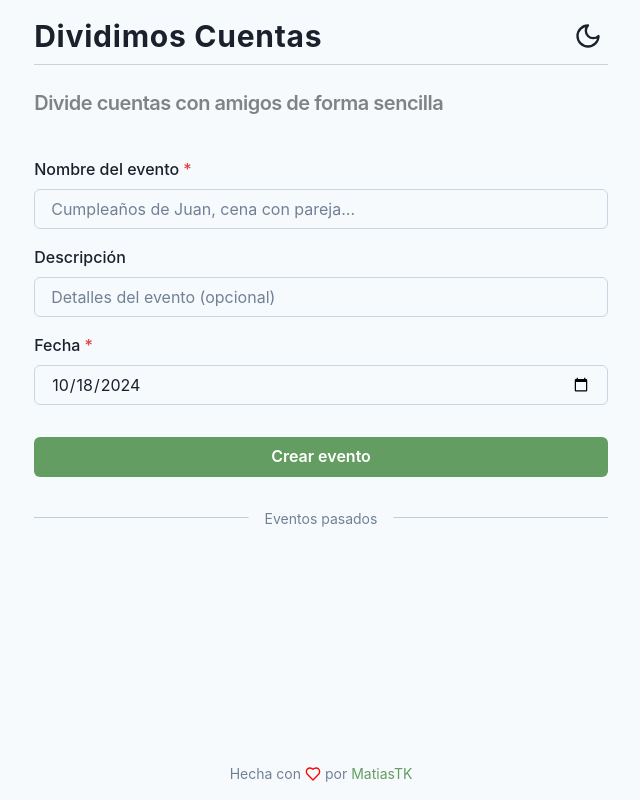
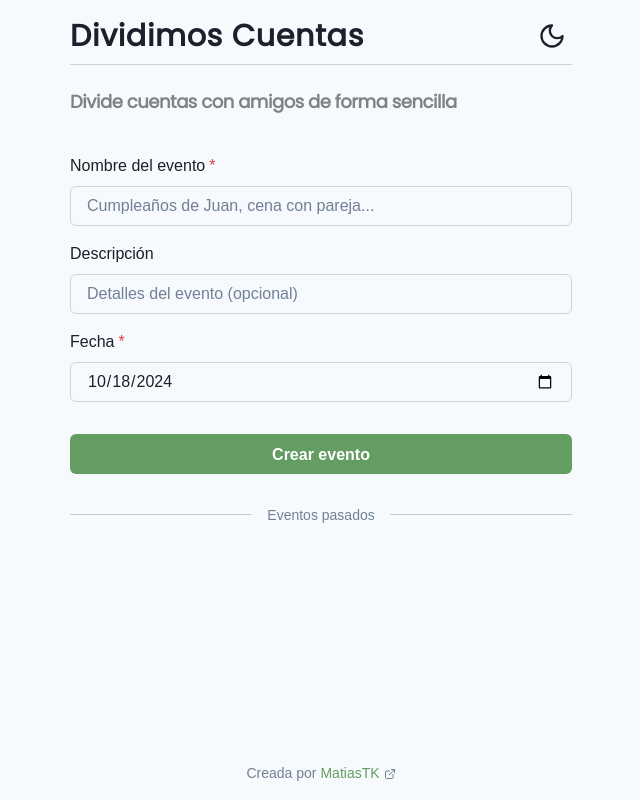
Before and after one commit to MatiasTK/dividimos-cuentas, a React (Vite) app: page / in a window 1280 px wide. Shown: the whole page, without its empty margins (319-959 px from the left). Built offline with nearby package versions, Linux system fonts and the light colour scheme.

Commit message:
feat: heading fonts & minor ui changes

```diff
--- a/package.json
+++ b/package.json
@@ -13,6 +13,8 @@
     "@chakra-ui/react": "^2.10.4",
     "@emotion/react": "^11.14.0",
     "@emotion/styled": "^11.14.0",
+    "@fontsource-variable/inter": "^5.1.1",
+    "@fontsource/poppins": "^5.1.1",
     "@hookform/resolvers": "^3.9.1",
     "framer-motion": "^11.15.0",
     "react": "^18.3.1",
--- a/src/components/Footer.tsx
+++ b/src/components/Footer.tsx
@@ -1,5 +1,5 @@
 import { Link, Stack, useColorModeValue, Text } from '@chakra-ui/react';
-import { LuHeart } from 'react-icons/lu';
+import { LuExternalLink } from 'react-icons/lu';
 
 export default function Footer() {
   const textColor = useColorModeValue('gray.500', 'whiteAlpha.500');
@@ -16,17 +16,27 @@ export default function Footer() {
         color={textColor}
         gap={1}
       >
-        Hecha con <LuHeart color="red" size={16} /> por{' '}
+        Creada por
         <Link
           href="https://github.com/MatiasTK"
           isExternal
-          color={linkColor}
           fontWeight={'normal'}
           _hover={{
             color: linkHoverColor,
           }}
+          display={'flex'}
+          alignItems={'center'}
+          gap={1}
         >
-          MatiasTK
+          <Text
+            color={linkColor}
+            _hover={{
+              textDecoration: 'underline',
+            }}
+          >
+            MatiasTK
+          </Text>
+          <LuExternalLink size={12} />
         </Link>
       </Text>
     </Stack>
--- a/src/components/Header.tsx
+++ b/src/components/Header.tsx
@@ -29,7 +29,14 @@ export default function Header({ showBackButton = false, goBackScreen, goHome }:
           onClick={goBackScreen}
         />
       )}
-      <Heading as={'h1'} size={'lg'} onClick={goHome} cursor={'pointer'} letterSpacing={'wide'}>
+      <Heading
+        as={'h1'}
+        size={'lg'}
+        onClick={goHome}
+        cursor={'pointer'}
+        letterSpacing={'wide'}
+        fontFamily={'poppins'}
+      >
         Dividimos Cuentas
       </Heading>
 
--- a/src/components/ItemModal/ItemModal__Split.tsx
+++ b/src/components/ItemModal/ItemModal__Split.tsx
@@ -14,13 +14,16 @@ import {
   SimpleGrid,
   FormErrorMessage,
   useColorModeValue,
+  IconButton,
+  useToast,
+  Box,
 } from '@chakra-ui/react';
 import { zodResolver } from '@hookform/resolvers/zod';
 import { Controller, useForm } from 'react-hook-form';
 import { z } from 'zod';
 import ItemModalStepper from './ItemModalStepper';
 import { useEvent } from '@hooks/useEvent';
-import { LuCircleHelp } from 'react-icons/lu';
+import { LuCircleHelp, LuDollarSign, LuEqual, LuPercent } from 'react-icons/lu';
 import { SplitMember } from '@/types/splitMember';
 import { Item } from '@types';
 import RadioGroup from '@components/RadioGroup';
@@ -48,6 +51,7 @@ export default function ItemModal__Split({
   setSplitMembers,
   isEditing,
 }: ItemModal__SplitProps) {
+  const toast = useToast();
   const { currentEvent } = useEvent();
 
   const {
@@ -156,6 +160,51 @@ export default function ItemModal__Split({
     }
   };
 
+  const handleShowHelpToast = () => {
+    toast({
+      title: 'Dividir entre',
+      status: 'info',
+      render: () => (
+        <Stack color={'white'} fontSize={'sm'} gap={2}>
+          <Flex
+            alignItems={'center'}
+            gap={2}
+            borderRadius={'lg'}
+            mb={1}
+            py={2}
+            px={4}
+            bgColor={'blue.500'}
+          >
+            <LuEqual size={20} /> <Text>Divide el monto de manera equitativa</Text>
+          </Flex>
+          <Flex
+            alignItems={'center'}
+            gap={2}
+            borderRadius={'lg'}
+            mb={1}
+            py={2}
+            px={4}
+            bgColor={'blue.500'}
+          >
+            <LuPercent size={20} />
+            <Text>Divide el monto en un porcentaje del total</Text>
+          </Flex>
+          <Flex
+            alignItems={'center'}
+            gap={2}
+            borderRadius={'lg'}
+            py={2}
+            px={4}
+            bgColor={'blue.500'}
+          >
+            <LuDollarSign size={20} />
+            <Text>Divide el monto en una cantidad fija</Text>
+          </Flex>
+        </Stack>
+      ),
+    });
+  };
+
   const cardBgColor = useColorModeValue('gray.100', 'whiteAlpha.200');
   const footerBackBtnColor = useColorModeValue('blackAlpha.700', 'whiteAlpha.700');
 
@@ -168,14 +217,20 @@ export default function ItemModal__Split({
           <ItemModalStepper activeStep={2} />
           <Flex alignItems={'center'} gap={2}>
             <Text>Dividido entre</Text>
-            <LuCircleHelp size={20} />
+            <IconButton
+              aria-label="help"
+              variant={'ghost'}
+              icon={<LuCircleHelp size={20} />}
+              onClick={handleShowHelpToast}
+            />
           </Flex>
-          <Stack mb={4} mt={4} spacing={4}>
+          <Stack my={4} spacing={4}>
             {currentEvent.members.map((member) => (
               <Flex
                 key={member.name}
                 backgroundColor={cardBgColor}
-                p={2}
+                px={4}
+                py={2}
                 justifyContent={'space-between'}
                 borderRadius={8}
                 alignItems={'center'}
--- a/src/components/RadioGroup.tsx
+++ b/src/components/RadioGroup.tsx
@@ -1,6 +1,6 @@
 import { HStack, useRadioGroup } from '@chakra-ui/react';
 import RadioCard from './RadioCard';
-import { LuCircleDollarSign, LuEqual, LuPercent } from 'react-icons/lu';
+import { LuDollarSign, LuEqual, LuPercent } from 'react-icons/lu';
 import { SplitMember } from '@/types/splitMember';
 
 type RadioGroupProps = {
@@ -23,7 +23,7 @@ export default function RadioGroup({ value, onChange, name }: RadioGroupProps) {
         <LuEqual size={20} />
       </RadioCard>
       <RadioCard {...getRadioProps({ value: 'fixed' })} name={`${name}-fixed`}>
-        <LuCircleDollarSign size={20} />
+        <LuDollarSign size={20} />
       </RadioCard>
       <RadioCard {...getRadioProps({ value: 'percentage' })} name={`${name}-percentage`}>
         <LuPercent size={20} />
--- a/src/main.tsx
+++ b/src/main.tsx
@@ -3,6 +3,10 @@ import { createRoot } from 'react-dom/client';
 import App from './App.tsx';
 import { ChakraProvider, ColorModeScript } from '@chakra-ui/react';
 import theme from './theme';
+
+// Supports weights 100-900
+import '@fontsource-variable/inter/index.css';
+import '@fontsource/poppins/index.css';
 
 createRoot(document.getElementById('root')!).render(
   <StrictMode>
--- a/src/screens/AddOwner.tsx
+++ b/src/screens/AddOwner.tsx
@@ -43,18 +43,19 @@ export default function AddOwner({ goNextScreen }: AddOwnerProps) {
     goNextScreen();
   }
 
-  const h2Color = useColorModeValue('gray.600', 'gray');
+  const h2Color = useColorModeValue('blackAlpha.600', 'gray');
 
   return (
     <>
       <Box mt={6} mb={4}>
         <Heading
           as={'h2'}
-          size={'md'}
+          fontSize={'lg'}
           color={h2Color}
           fontWeight={'semibold'}
           lineHeight={1.4}
           letterSpacing={'wide'}
+          fontFamily={'poppins'}
         >
           Ingresa tus datos antes de continuar
         </Heading>
--- a/src/screens/CreateEvent.tsx
+++ b/src/screens/CreateEvent.tsx
@@ -11,13 +11,7 @@ import {
   Stack,
   useColorModeValue,
   Text,
-  AlertDialog,
   useDisclosure,
-  AlertDialogOverlay,
-  AlertDialogHeader,
-  AlertDialogBody,
-  AlertDialogFooter,
-  AlertDialogContent,
 } from '@chakra-ui/react';
 import { useEvent } from '@hooks/useEvent';
 import { zodResolver } from '@hookform/resolvers/zod';
@@ -25,7 +19,6 @@ import { EventoSchema } from '@schemas';
 import { Event } from '@/types';
 import { useForm } from 'react-hook-form';
 import * as z from 'zod';
-import { useRef } from 'react';
 import { LuCalendar } from 'react-icons/lu';
 import DeleteDialog from '@components/DeleteDialog';
 
@@ -62,7 +55,7 @@ export default function CreateEvent({ goNextScreen, selectCustomEvent }: CreateE
   const dividerColor = useColorModeValue('gray.400', 'whiteAlpha.300');
   const dividerTextColor = useColorModeValue('gray.500', 'gray');
   const dividerTextBgColor = useColorModeValue('gray.50', '#141414');
-  const pastEventDateColor = useColorModeValue('blackAlpha.600', 'whiteAlpha.700');
+  const pastEventDateColor = useColorModeValue('blue.500', 'white');
 
   const handleDeleteSavedEvents = () => {
     deleteSavedEvents();
@@ -74,14 +67,11 @@ export default function CreateEvent({ goNextScreen, selectCustomEvent }: CreateE
       <Box mt={6} mb={4}>
         <Heading
           as={'h2'}
-          size={'md'}
+          fontSize={'lg'}
           color={h2Color}
-          fontWeight={'semibold'}
           lineHeight={1.4}
           letterSpacing={'tight'}
-          css={{
-            textWrap: 'pretty',
-          }}
+          fontFamily={'poppins'}
         >
           Divide cuentas con amigos de forma sencilla
         </Heading>
--- a/src/screens/EventDetails.tsx
+++ b/src/screens/EventDetails.tsx
@@ -10,6 +10,7 @@ import {
   ButtonGroup,
   Circle,
   Flex,
+  Heading,
   IconButton,
   SimpleGrid,
   Stack,
@@ -94,9 +95,16 @@ export default function EventDetails() {
     <Box mt={5}>
       <Box>
         <Flex justifyContent={'space-between'} alignItems={'center'}>
-          <Text fontWeight={'bold'} fontSize={'lg'} letterSpacing={'wide'} textAlign={'center'}>
+          <Heading
+            as={'h2'}
+            fontWeight={'bold'}
+            size={'md'}
+            letterSpacing={'wide'}
+            textAlign={'center'}
+            fontFamily={'poppins'}
+          >
             {currentEvent.name}
-          </Text>
+          </Heading>
           <Flex alignItems={'center'} gap={2}>
             <LuCalendar size={16} />
             <Text fontSize={'sm'}>{formatDate(currentEvent.date)}</Text>
@@ -296,7 +304,6 @@ export default function EventDetails() {
                           fontSize={'sm'}
                           color={'white'}
                           mr={'auto'}
-                          fontWeight={'bold'}
                           bgColor={'blue.500'}
                           borderRadius={'full'}
                           px={2}
@@ -415,24 +422,33 @@ export default function EventDetails() {
                   <Flex
                     key={index}
                     alignItems={'center'}
-                    py={2}
+                    py={4}
                     px={4}
                     mr={2}
                     borderRadius="lg"
                     bg={cardBgColor}
                   >
-                    <Flex alignItems={'center'} gap={2}>
-                      <Avatar name={settlement.from} size={'xs'} /> {settlement.from} debe
+                    <Flex alignItems={'center'} flex="1">
+                      <Box mr={1} fontWeight={'bold'}>
+                        <Avatar name={settlement.from} size={'xs'} /> {settlement.from}
+                      </Box>
+                      <Flex>
+                        debe
                         <Text
-                        fontSize={'lg'}
-                        color={'blue.500'}
                           letterSpacing={'tighter'}
-                        fontWeight={'bold'}
+                          backgroundColor={'red.200'}
+                          borderRadius={'full'}
+                          px={2}
+                          mx={1}
+                          color={'white'}
                         >
                           ${settlement.amount}
                         </Text>
                         a
+                      </Flex>
+                      <Box ml={2} fontWeight={'bold'}>
                         <Avatar name={settlement.to} size={'xs'} /> {settlement.to}
+                      </Box>
                     </Flex>
                   </Flex>
                 );
--- a/src/theme.ts
+++ b/src/theme.ts
@@ -32,7 +32,7 @@ const theme = extendTheme({
   styles: {
     global: (props: { colorMode: string }) => ({
       'html, body': {
-        fontFamily: 'Inter, sans-serif',
+        fontFamily: 'Inter Variable, sans-serif',
         bg: props.colorMode === 'light' ? 'gray.50' : '#141414',
       },
     }),
```
Also changed, not shown: 1 other file (tests, documents, lock files or other folders). Lines whose indentation alone changed are shown as unchanged.
